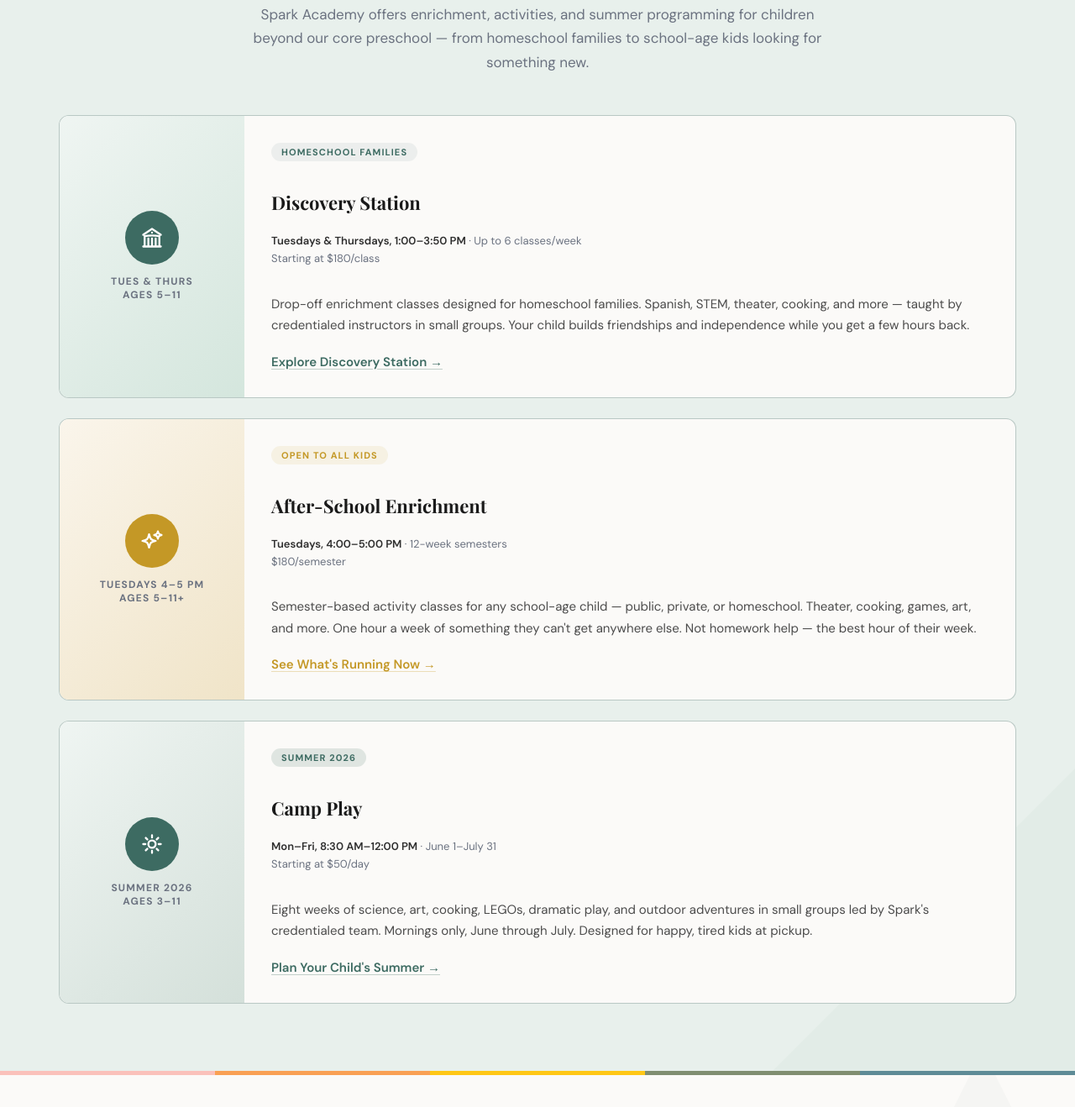
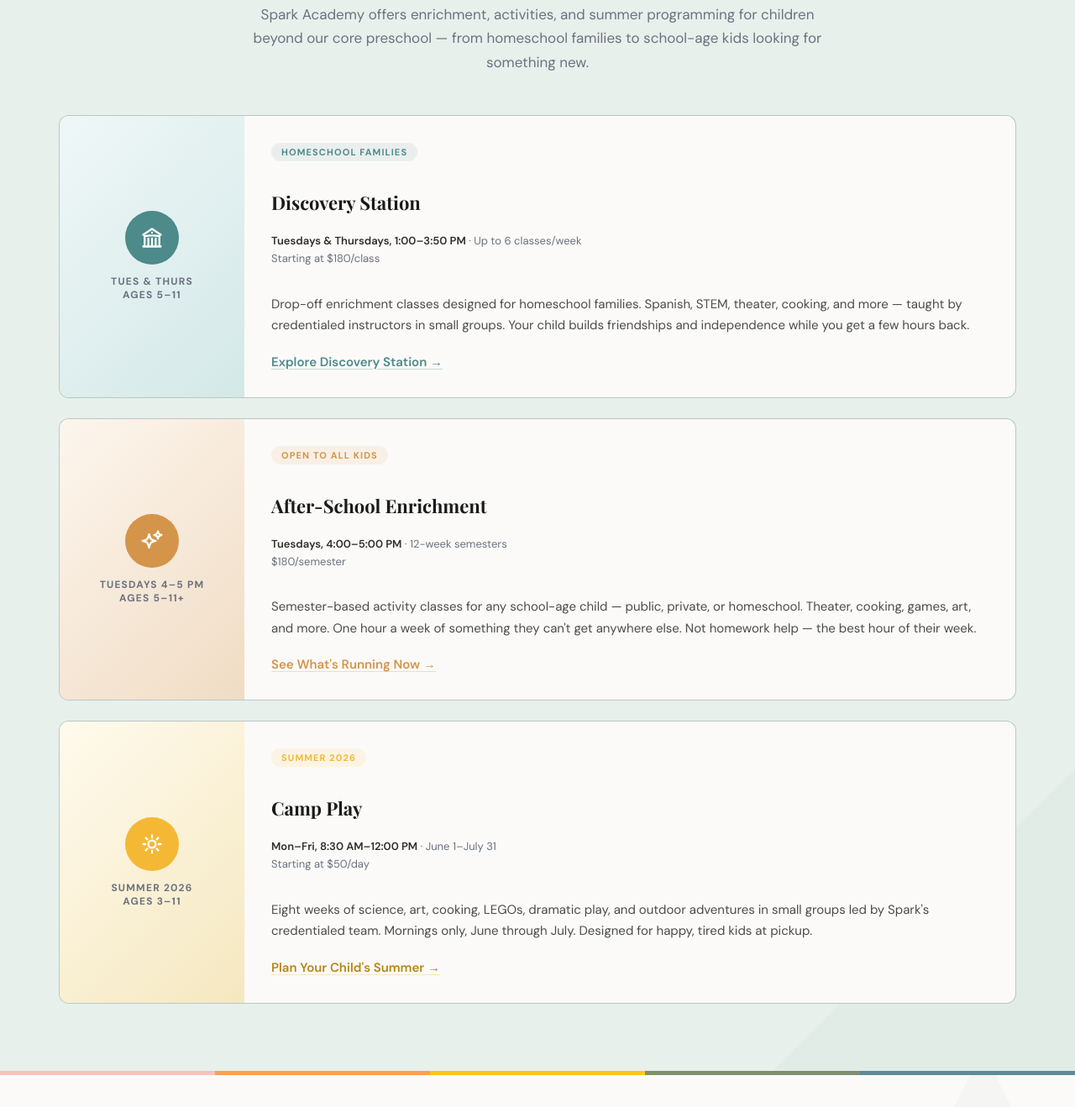
Before and after one commit to steveo8998/Spark-Website, a plain HTML site: page Spark_Homepage_Colorful_Redesign.html in a window 1280 px wide. Shown: the part 3082-4400 px from the top of the page at 84% size. Drawn offline with nearby package versions, Linux system fonts and the light colour scheme.

Commit message:
Add files via upload

```diff
--- a/Spark_Homepage_Colorful_Redesign.html
+++ b/Spark_Homepage_Colorful_Redesign.html
@@ -1506,9 +1506,9 @@
   gap: 12px;
   padding: 32px;
 }
-.sp-supp-visual-1 { background: linear-gradient(135deg, #EFF5F2 0%, #d4e6dd 100%); }
-.sp-supp-visual-2 { background: linear-gradient(135deg, #faf5eb 0%, #f0e4c8 100%); }
-.sp-supp-visual-3 { background: linear-gradient(135deg, #EFF5F2 0%, #d4e0da 100%); }
+.sp-supp-visual-1 { background: linear-gradient(135deg, #EFF7F7 0%, #d4e8e8 100%); }
+.sp-supp-visual-2 { background: linear-gradient(135deg, #FDF6EE 0%, #f0dcc4 100%); }
+.sp-supp-visual-3 { background: linear-gradient(135deg, #FFFAED 0%, #f5e8c0 100%); }
 .sp-supp-icon {
   width: 64px;
   height: 64px;
@@ -1517,9 +1517,9 @@
   align-items: center;
   justify-content: center;
 }
-.sp-supp-icon-1 { background: var(--sp-program); }
-.sp-supp-icon-2 { background: var(--sp-gold); }
-.sp-supp-icon-3 { background: var(--sp-program); }
+.sp-supp-icon-1 { background: #4D8A8A; }
+.sp-supp-icon-2 { background: #D4944A; }
+.sp-supp-icon-3 { background: #F5B835; }
 .sp-supp-icon svg { width: 28px; height: 28px; color: #fff; }
 .sp-supp-visual-label {
   font-family: 'DM Sans', sans-serif;
@@ -1547,9 +1547,9 @@
   margin-bottom: 12px;
   width: fit-content;
 }
-.sp-supp-badge-1 { color: var(--sp-program); background: rgba(61,107,98,0.08); }
-.sp-supp-badge-2 { color: var(--sp-gold); background: rgba(196,152,38,0.1); }
-.sp-supp-badge-3 { color: var(--sp-program); background: rgba(61,107,98,0.15); }
+.sp-supp-badge-1 { color: #4D8A8A; background: rgba(77,138,138,0.10); }
+.sp-supp-badge-2 { color: #D4944A; background: rgba(212,148,74,0.10); }
+.sp-supp-badge-3 { color: #F5B835; background: rgba(245,184,53,0.10); }
 .sp-supp-title {
   font-family: 'Playfair Display', serif;
   font-size: 22px;
@@ -1585,15 +1585,15 @@
   text-underline-offset: 3px;
   transition: gap 0.2s ease, text-decoration-color 0.2s ease;
 }
-.sp-supp-cta-1 { text-decoration-color: rgba(61,107,98,0.3); }
-.sp-supp-cta-2 { text-decoration-color: rgba(196,152,38,0.3); }
-.sp-supp-cta-3 { text-decoration-color: rgba(61,107,98,0.3); }
-.sp-supp-card:hover .sp-supp-cta-1 { text-decoration-color: var(--sp-program); }
-.sp-supp-card:hover .sp-supp-cta-2 { text-decoration-color: var(--sp-gold); }
-.sp-supp-card:hover .sp-supp-cta-3 { text-decoration-color: var(--sp-program); }
-.sp-supp-cta-1 { color: var(--sp-program); }
-.sp-supp-cta-2 { color: var(--sp-gold); }
-.sp-supp-cta-3 { color: var(--sp-program); }
+.sp-supp-cta-1 { text-decoration-color: rgba(77,138,138,0.3); }
+.sp-supp-cta-2 { text-decoration-color: rgba(212,148,74,0.3); }
+.sp-supp-cta-3 { text-decoration-color: rgba(245,184,53,0.3); }
+.sp-supp-card:hover .sp-supp-cta-1 { text-decoration-color: #4D8A8A; }
+.sp-supp-card:hover .sp-supp-cta-2 { text-decoration-color: #D4944A; }
+.sp-supp-card:hover .sp-supp-cta-3 { text-decoration-color: #B58518; }
+.sp-supp-cta-1 { color: #4D8A8A; }
+.sp-supp-cta-2 { color: #D4944A; }
+.sp-supp-cta-3 { color: #B58518; }
 .sp-supp-card:hover .sp-supp-cta { gap: 10px; }
 .sp-split-reverse .sp-split-text {
   order: 2;
```
